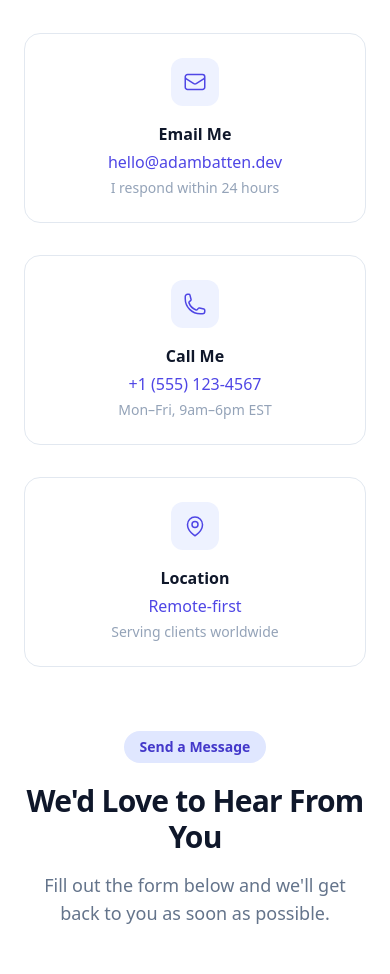
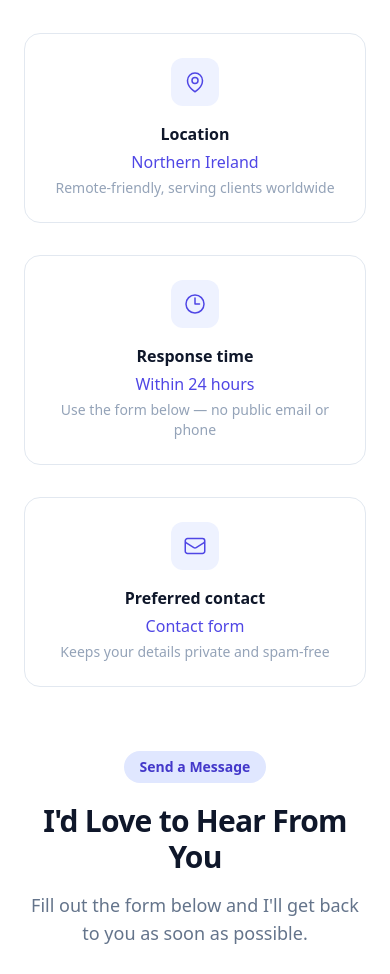
Before and after one commit to battenadam04/crypto_ma_bot, a Next.js app: page /contact in a window 390 px wide. Shown: the part 376-1350 px from the top of the page. Built offline with nearby package versions, Linux system fonts and the light colour scheme; no server answers.

Commit message:
fix: remove public email/phone from contact page cards

```diff
--- a/src/app/contact/ContactContent.tsx
+++ b/src/app/contact/ContactContent.tsx
@@ -9,33 +9,34 @@ const contactInfo = [
   {
     icon: (
       <svg className="h-6 w-6" fill="none" viewBox="0 0 24 24" stroke="currentColor" strokeWidth={1.5}>
-        <path strokeLinecap="round" strokeLinejoin="round" d="M21.75 6.75v10.5a2.25 2.25 0 01-2.25 2.25h-15a2.25 2.25 0 01-2.25-2.25V6.75m19.5 0A2.25 2.25 0 0019.5 4.5h-15a2.25 2.25 0 00-2.25 2.25m19.5 0v.243a2.25 2.25 0 01-1.07 1.916l-7.5 4.615a2.25 2.25 0 01-2.36 0L3.32 8.91a2.25 2.25 0 01-1.07-1.916V6.75" />
-      </svg>
-    ),
-    title: "Email Me",
-    value: "hello@adambatten.dev",
-    description: "I respond within 24 hours",
-  },
-  {
-    icon: (
-      <svg className="h-6 w-6" fill="none" viewBox="0 0 24 24" stroke="currentColor" strokeWidth={1.5}>
-        <path strokeLinecap="round" strokeLinejoin="round" d="M2.25 6.75c0 8.284 6.716 15 15 15h2.25a2.25 2.25 0 002.25-2.25v-1.372c0-.516-.351-.966-.852-1.091l-4.423-1.106c-.44-.11-.902.055-1.173.417l-.97 1.293c-.282.376-.769.542-1.21.38a12.035 12.035 0 01-7.143-7.143c-.162-.441.004-.928.38-1.21l1.293-.97c.363-.271.527-.734.417-1.173L6.963 3.102a1.125 1.125 0 00-1.091-.852H4.5A2.25 2.25 0 002.25 4.5v2.25z" />
-      </svg>
-    ),
-    title: "Call Me",
-    value: "+1 (555) 123-4567",
-    description: "Mon–Fri, 9am–6pm EST",
-  },
-  {
-    icon: (
-      <svg className="h-6 w-6" fill="none" viewBox="0 0 24 24" stroke="currentColor" strokeWidth={1.5}>
         <path strokeLinecap="round" strokeLinejoin="round" d="M15 10.5a3 3 0 11-6 0 3 3 0 016 0z" />
         <path strokeLinecap="round" strokeLinejoin="round" d="M19.5 10.5c0 7.142-7.5 11.25-7.5 11.25S4.5 17.642 4.5 10.5a7.5 7.5 0 1115 0z" />
       </svg>
     ),
     title: "Location",
-    value: "Remote-first",
-    description: "Serving clients worldwide",
+    value: "Northern Ireland",
+    description: "Remote-friendly, serving clients worldwide",
+    href: "https://www.openstreetmap.org/?mlat=54.6&mlon=-6.7#map=8/54.6/-6.7",
+  },
+  {
+    icon: (
+      <svg className="h-6 w-6" fill="none" viewBox="0 0 24 24" stroke="currentColor" strokeWidth={1.5}>
+        <path strokeLinecap="round" strokeLinejoin="round" d="M12 6v6h4.5m4.5 0a9 9 0 11-18 0 9 9 0 0118 0z" />
+      </svg>
+    ),
+    title: "Response time",
+    value: "Within 24 hours",
+    description: "Use the form below — no public email or phone",
+  },
+  {
+    icon: (
+      <svg className="h-6 w-6" fill="none" viewBox="0 0 24 24" stroke="currentColor" strokeWidth={1.5}>
+        <path strokeLinecap="round" strokeLinejoin="round" d="M21.75 6.75v10.5a2.25 2.25 0 01-2.25 2.25h-15a2.25 2.25 0 01-2.25-2.25V6.75m19.5 0A2.25 2.25 0 0019.5 4.5h-15a2.25 2.25 0 00-2.25 2.25m19.5 0v.243a2.25 2.25 0 01-1.07 1.916l-7.5 4.615a2.25 2.25 0 01-2.36 0L3.32 8.91a2.25 2.25 0 01-1.07-1.916V6.75" />
+      </svg>
+    ),
+    title: "Preferred contact",
+    value: "Contact form",
+    description: "Keeps your details private and spam-free",
   },
 ];
 
@@ -68,16 +69,27 @@ export default function ContactContent() {
                 viewport={{ once: true }}
                 transition={{ delay: i * 0.1, duration: 0.4 }}
               >
-                <Card className="text-center">
+                <Card className="text-center h-full">
                   <div className="mx-auto mb-4 flex h-12 w-12 items-center justify-center rounded-xl bg-brand-50 text-brand-600">
                     {info.icon}
                   </div>
                   <h3 className="font-semibold text-surface-900">
                     {info.title}
                   </h3>
-                  <p className="mt-1 text-brand-600 font-medium">
-                    {info.value}
-                  </p>
+                  {info.href ? (
+                    <a
+                      href={info.href}
+                      target="_blank"
+                      rel="noopener noreferrer"
+                      className="mt-1 inline-block text-brand-600 font-medium hover:text-brand-700"
+                    >
+                      {info.value}
+                    </a>
+                  ) : (
+                    <p className="mt-1 text-brand-600 font-medium">
+                      {info.value}
+                    </p>
+                  )}
                   <p className="mt-1 text-sm text-surface-400">
                     {info.description}
                   </p>
@@ -89,8 +101,8 @@ export default function ContactContent() {
           <div className="mx-auto max-w-2xl">
             <SectionHeading
               eyebrow="Send a Message"
-              title="We&apos;d Love to Hear From You"
-              description="Fill out the form below and we'll get back to you as soon as possible."
+              title="I&apos;d Love to Hear From You"
+              description="Fill out the form below and I'll get back to you as soon as possible."
             />
 
             <motion.div
```
Also changed, not shown: 1 other file (tests, documents, lock files or other folders).
